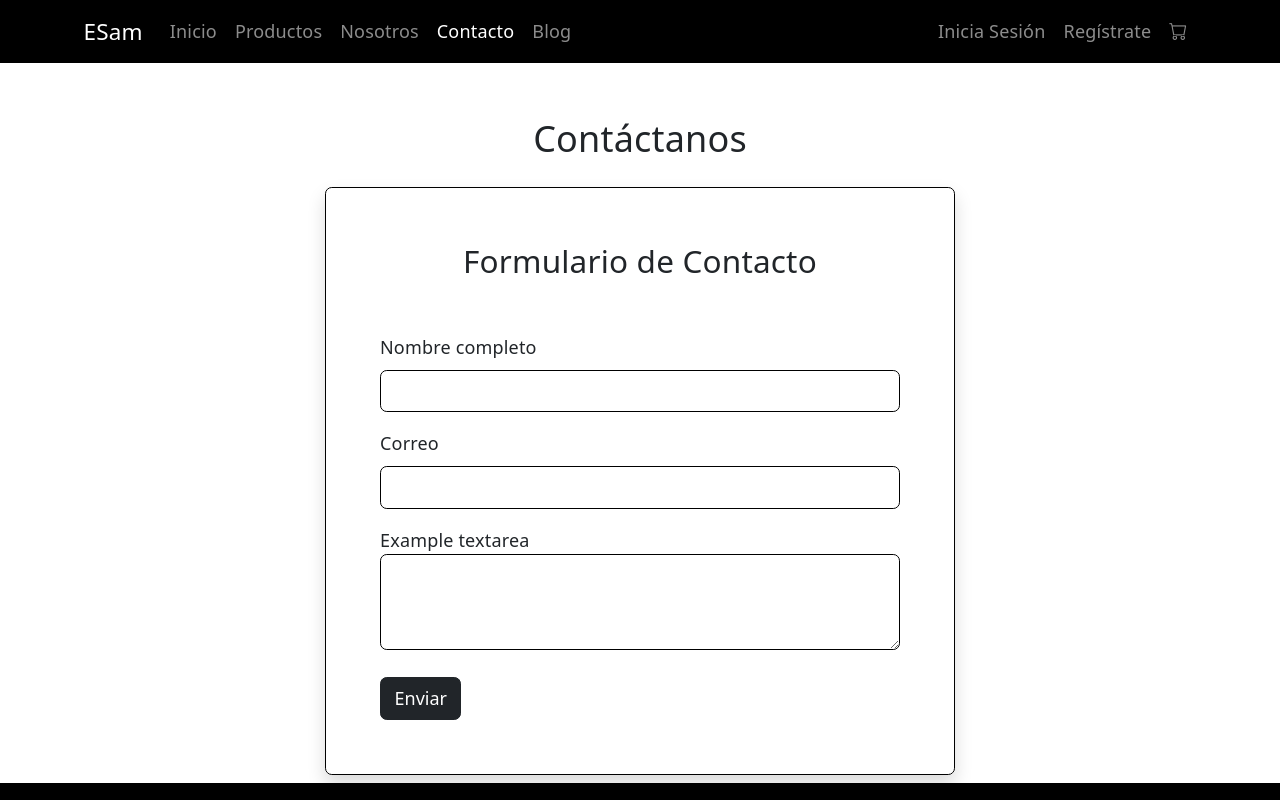
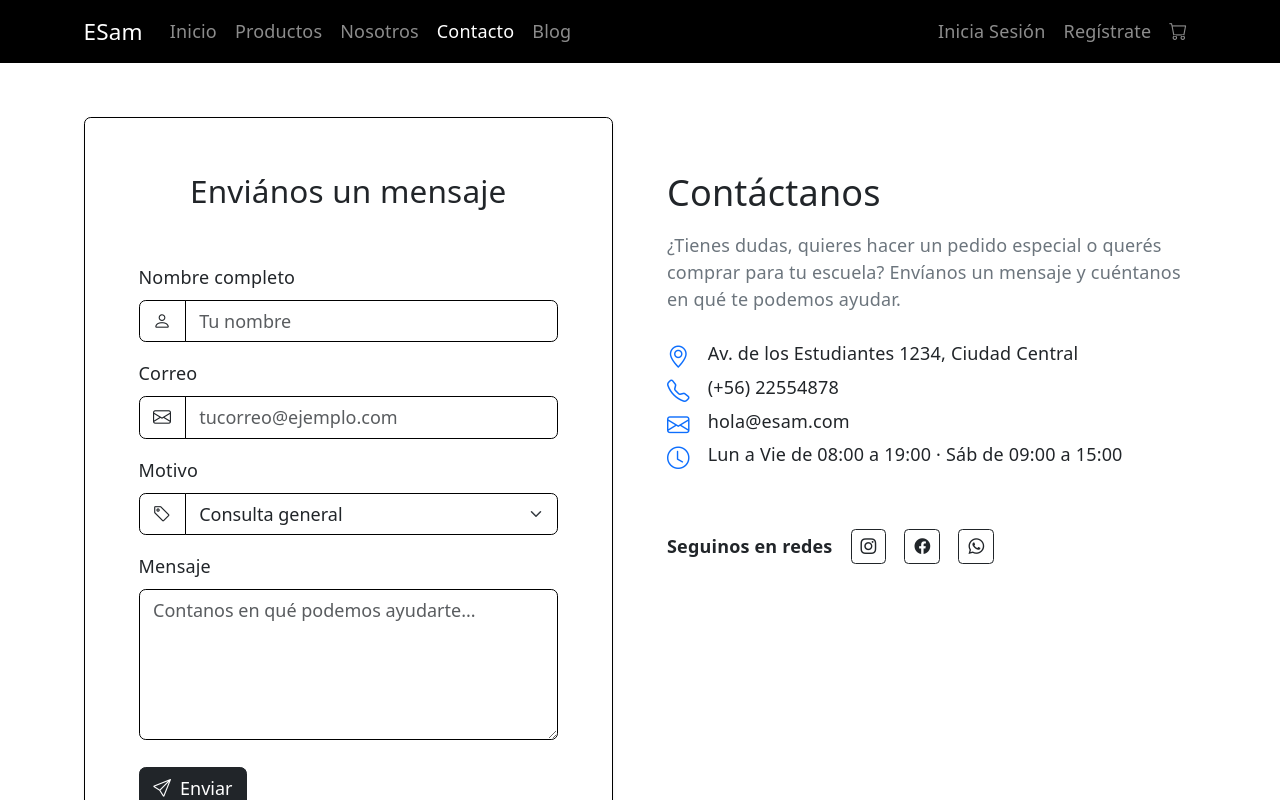
Before and after one commit to MadoScientista/eSam, a React (Vite) app: page /contacto in a window 1280 px wide. Shown: the top 800 px of the page. Built offline with nearby package versions, Linux system fonts and the light colour scheme.

Commit message:
Cambio en tipografía y sombras

```diff
--- a/src/components/Banner.jsx
+++ b/src/components/Banner.jsx
@@ -9,7 +9,7 @@ export function Banner( {children} ){
                 <div className="row">
                     <div className="col">
                     <div className='h1'>Bienvenido a ESam</div>
-                    <p>Encuentra todos los productos escolares que necesitas.
+                    <p className="lead">Encuentra todos los productos escolares que necesitas.
                         <br/>Artículos de librería y papelería para tu estudio, oficina
                         <br/>y creatividad.
                     </p>
--- a/src/components/ContactForm.jsx
+++ b/src/components/ContactForm.jsx
@@ -1,24 +1,125 @@
+import { useState } from "react"
+import { AlertMessage } from "./AlertMessage"
 
+export function ContactForm() {
 
-export function ContactForm(){
-    return(
-        <div className="register-form border border-black p-5 rounded-2 shadow">
-            <form>
-                <div className="h3 mb-5 text-center">Formulario de Contacto</div>
-                <div className="mb-3">
-                    <label htmlFor="exampleInputEmail1" className="form-label">Nombre completo</label>
-                    <input type="text" className="form-control border-black" id="userFullName" aria-describedby="emailHelp"/>
+    const [mensajeAlerta, setMensajeAlerta] = useState(null)
+    const [formulario, setFormulario] = useState({
+        nombre: "",
+        correo: "",
+        motivo: "Consulta general",
+        mensaje: ""
+    })
+
+    const handleChange = (e) => {
+        setFormulario({
+            ...formulario,
+            [e.target.name]: e.target.value
+        })
+    }
+
+    const handleSubmit = (e) => {
+        e.preventDefault()
+
+        if (!formulario.nombre || !formulario.correo || !formulario.mensaje) return
+
+        setMensajeAlerta({
+            type: "success",
+            message: "Tu mensaje fue enviado. Te responderemos a la brevedad."
+        })
+
+        setFormulario({
+            nombre: "",
+            correo: "",
+            motivo: "Consulta general",
+            mensaje: ""
+        })
+    }
+
+    return (
+        <form className="register-form border border-black p-5 rounded-2 shadow-sm" onSubmit={handleSubmit}>
+            <div className="h3 mb-5 text-center">Enviános un mensaje</div>
+
+            <div className="mb-3">
+                <label htmlFor="contactNombre" className="form-label">Nombre completo</label>
+                <div className="input-group">
+                    <span className="input-group-text bg-white border-black"><i className="bi bi-person"></i></span>
+                    <input
+                        type="text"
+                        className="form-control border-black"
+                        id="contactNombre"
+                        name="nombre"
+                        value={formulario.nombre}
+                        onChange={handleChange}
+                        placeholder="Tu nombre"
+                        required
+                    />
                 </div>
-                <div className="mb-3">
-                    <label htmlFor="exampleInputEmail1" className="form-label">Correo</label>
-                    <input type="email" className="form-control border-black" id="userEmail" aria-describedby="emailHelp"/>
+            </div>
+
+            <div className="mb-3">
+                <label htmlFor="contactCorreo" className="form-label">Correo</label>
+                <div className="input-group">
+                    <span className="input-group-text bg-white border-black"><i className="bi bi-envelope"></i></span>
+                    <input
+                        type="email"
+                        className="form-control border-black"
+                        id="contactCorreo"
+                        name="correo"
+                        value={formulario.correo}
+                        onChange={handleChange}
+                        placeholder="tucorreo@ejemplo.com"
+                        required
+                    />
                 </div>
-                 <div className="form-group">
-                    <label htmlFor="userMessage">Example textarea</label>
-                    <textarea className="form-control border-black" id="userMessage" rows="3"></textarea>
+            </div>
+
+            <div className="mb-3">
+                <label htmlFor="contactMotivo" className="form-label">Motivo</label>
+                <div className="input-group">
+                    <span className="input-group-text bg-white border-black"><i className="bi bi-tag"></i></span>
+                    <select
+                        className="form-select border-black"
+                        id="contactMotivo"
+                        name="motivo"
+                        value={formulario.motivo}
+                        onChange={handleChange}
+                    >
+                        <option>Consulta general</option>
+                        <option>Pedidos y compras</option>
+                        <option>Ventas a escuelas</option>
+                        <option>Reclamos</option>
+                        <option>Otro</option>
+                    </select>
                 </div>
-                <button type="submit" className="btn btn-dark mt-4">Enviar</button>
-            </form>
-        </div>
+            </div>
+
+            <div className="mb-3">
+                <label htmlFor="contactMensaje" className="form-label">Mensaje</label>
+                <textarea
+                    className="form-control border-black"
+                    id="contactMensaje"
+                    name="mensaje"
+                    rows="5"
+                    value={formulario.mensaje}
+                    onChange={handleChange}
+                    placeholder="Contanos en qué podemos ayudarte..."
+                    required
+                ></textarea>
+            </div>
+
+            <button type="submit" className="btn btn-dark mt-2">
+                <i className="bi bi-send me-2"></i>
+                Enviar
+            </button>
+
+            <div className="mt-3">
+                <AlertMessage
+                    type={mensajeAlerta?.type}
+                    message={mensajeAlerta?.message}
+                    onClose={() => setMensajeAlerta(null)}
+                />
+            </div>
+        </form>
     )
 }
--- a/src/components/LoginForm.jsx
+++ b/src/components/LoginForm.jsx
@@ -52,7 +52,7 @@ export function LoginForm(){
     }
 
     return (
-        <div className="login-form border border-black p-5 rounded-2 mb-5 shadow">
+        <div className="login-form border border-black p-5 rounded-2 mb-5 shadow-sm">
             <form onSubmit={handleSubmit}>
                 <div className="h3">Inicio de Sesión</div>
                 <div className="mb-3">
--- a/src/components/RegisterForm.jsx
+++ b/src/components/RegisterForm.jsx
@@ -44,7 +44,7 @@ export function RegisterForm({ idUsuario }) {
     }
 
     return (
-        <div className="register-form border border-black p-5 rounded-2 shadow">
+        <div className="register-form border border-black p-5 rounded-2 shadow-sm">
             <form onSubmit={handleSubmit}>
                 <div className="h3 mb-5 text-center">
                     {esEdicion ? "Editar Perfil" : "Formulario de Registro"}
--- a/src/index.css
+++ b/src/index.css
@@ -49,3 +49,13 @@
       filter: invert(1) brightness(2);
     }
   }
+
+.blog-card {
+  transition: transform 0.15s ease, box-shadow 0.15s ease;
+}
+
+.blog-card:hover {
+  transform: translateY(-4px);
+  box-shadow:
+    rgba(0, 0, 0, 0.15) 0 12px 20px -4px, rgba(0, 0, 0, 0.1) 0 4px 8px -2px;
+}
--- a/src/pages/Contact.jsx
+++ b/src/pages/Contact.jsx
@@ -1,10 +1,51 @@
 import { ContactForm } from "../components/ContactForm";
+
+const datosContacto = [
+    { icon: "bi-geo-alt", text: "Av. de los Estudiantes 1234, Ciudad Central" },
+    { icon: "bi-telephone", text: "(+56) 22554878" },
+    { icon: "bi-envelope", text: "hola@esam.com" },
+    { icon: "bi-clock", text: "Lun a Vie de 08:00 a 19:00 · Sáb de 09:00 a 15:00" },]
+
+const redesSociales = [
+    { icon: "bi-instagram", label: "Instagram" },
+    { icon: "bi-facebook", label: "Facebook" },
+    { icon: "bi-whatsapp", label: "WhatsApp" },
+]
 
 export function Contact(){
     return (
-        <div className="container pt-5">
-            <h2 className="mb-4 text-center">Contáctanos</h2>
-            <ContactForm/>
+        <div className="container pt-5 pb-5">
+            <div className="row g-5">
+                <div className="col-lg-6 order-lg-2">
+                    <h2 className="mb-3 mt-5">Contáctanos</h2>
+                    <p className="text-secondary">
+                        ¿Tienes dudas, quieres hacer un pedido especial o querés comprar para tu escuela?
+                        Envíanos un mensaje y cuéntanos en qué te podemos ayudar.
+                    </p>
+
+                    <div className="mt-4">
+                        {datosContacto.map((dato, index) => (
+                            <div className="d-flex align-items-start" key={index}>
+                                <i className={`bi ${dato.icon} fs-5 text-primary me-3`}></i>
+                                <span className="fs-6">{dato.text}</span>
+                            </div>
+                        ))}
+                    </div>
+
+                    <div className="d-flex align-items-center gap-3 mt-5">
+                        <span className="fw-bold">Seguinos en redes</span>
+                        {redesSociales.map((red, index) => (
+                            <a href="#" className="btn btn-outline-dark btn-sm" aria-label={red.label} key={index}>
+                                <i className={`bi ${red.icon}`}></i>
+                            </a>
+                        ))}
+                    </div>
+                </div>
+
+                <div className="col-lg-6 order-lg-1">
+                    <ContactForm/>
+                </div>
+            </div>
         </div>
     )
 }
--- a/src/pages/Login.jsx
+++ b/src/pages/Login.jsx
@@ -4,7 +4,7 @@ import { LoginForm } from "../components/LoginForm";
 export function Login(){
     return(
         <div className="container mt-5">
-            <h2 className="text-center">ESum</h2>
+            <h2 className="text-center">ESam</h2>
             <h3 className="text-center mb-5">Ingresa a tu cuenta</h3>
             <LoginForm/>
         </div>
```
Lines whose indentation alone changed are shown as unchanged.
